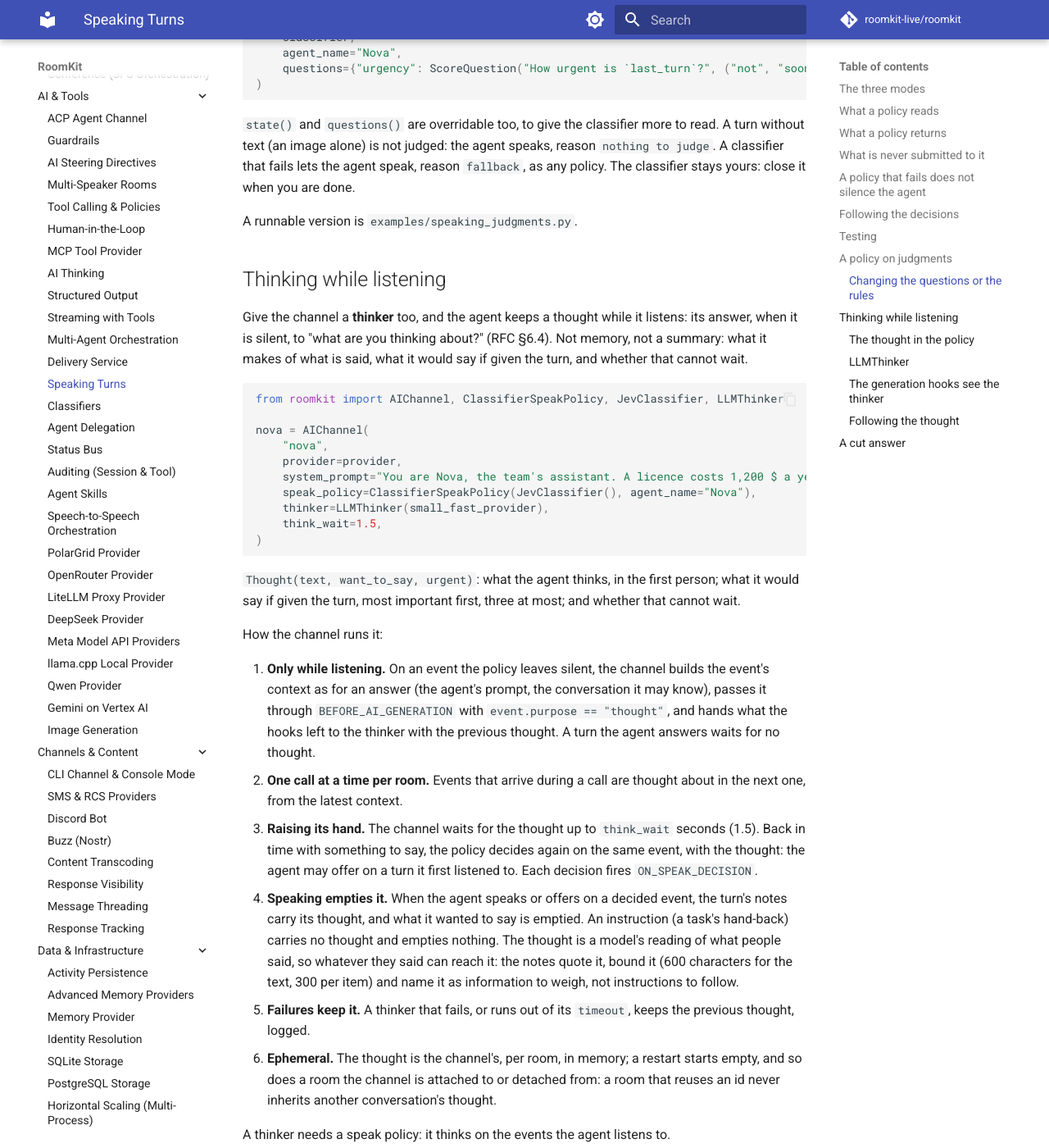
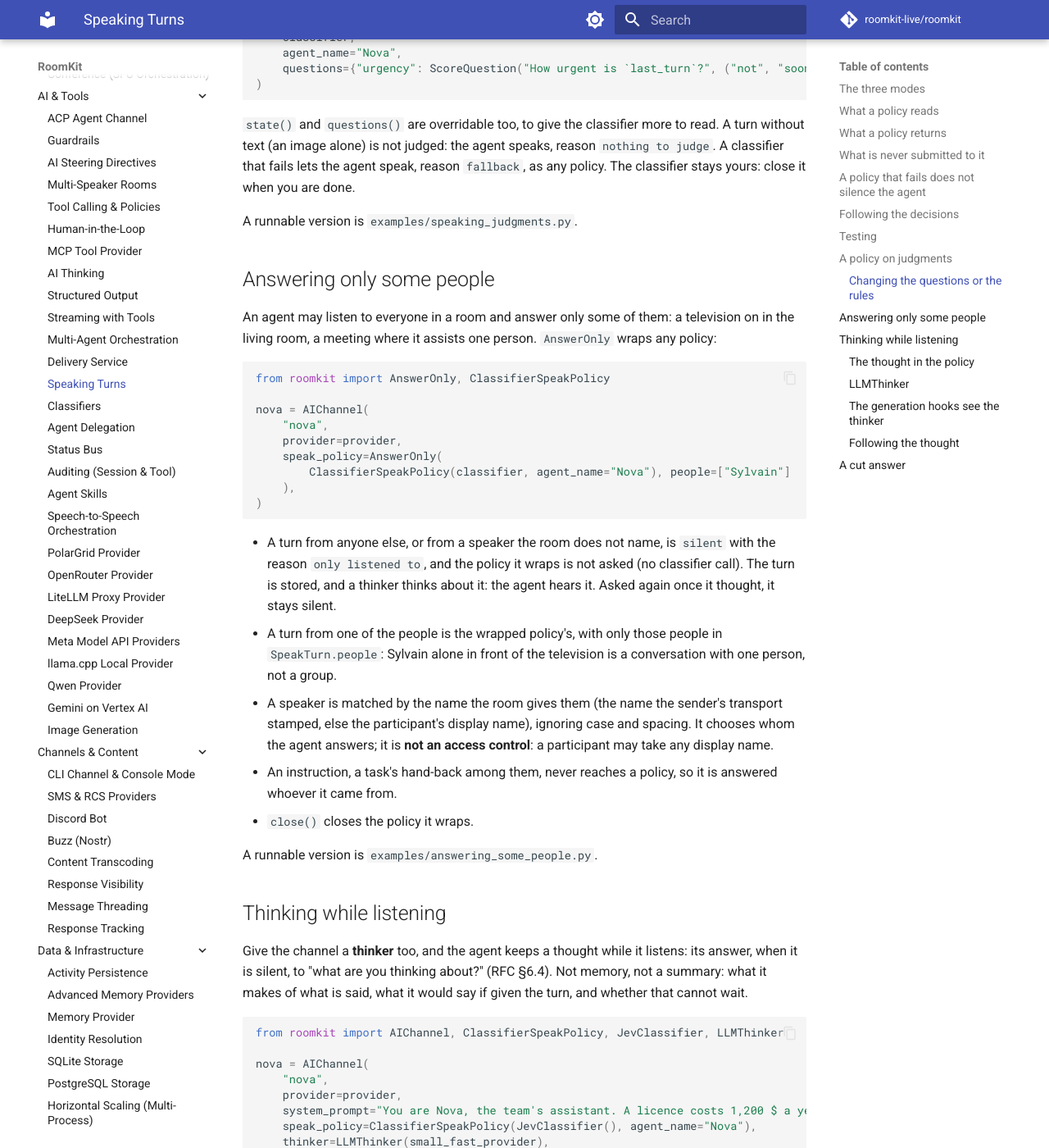
Before and after one commit to roomkit-live/roomkit-docs, an MkDocs documentation site: the page built from docs/guides/speaking-turns.md, in a window 1280 px wide and 1400 px high, scrolled down 4749 px. Shown: the whole window at 82% size. Built offline with MkDocs 1.6.1 and Material for MkDocs 9.7.7, drawn with Linux system fonts in a browser that asks for light colours; comment, search, counter and statistics services are not loaded.

Commit message:
docs(speaking): AnswerOnly, answering only some people (RMK-625)

````diff
--- a/docs/guides/speaking-turns.md
+++ b/docs/guides/speaking-turns.md
@@ -206,6 +206,41 @@ done.
 
 A runnable version is `examples/speaking_judgments.py`.
 
+## Answering only some people
+
+An agent may listen to everyone in a room and answer only some of them: a
+television on in the living room, a meeting where it assists one person.
+`AnswerOnly` wraps any policy:
+
+```python
+from roomkit import AnswerOnly, ClassifierSpeakPolicy
+
+nova = AIChannel(
+    "nova",
+    provider=provider,
+    speak_policy=AnswerOnly(
+        ClassifierSpeakPolicy(classifier, agent_name="Nova"), people=["Sylvain"]
+    ),
+)
+```
+
+- A turn from anyone else, or from a speaker the room does not name, is
+  `silent` with the reason `only listened to`, and the policy it wraps is not
+  asked (no classifier call). The turn is stored, and a thinker thinks about it:
+  the agent hears it. Asked again once it thought, it stays silent.
+- A turn from one of the people is the wrapped policy's, with only those people
+  in `SpeakTurn.people`: Sylvain alone in front of the television is a
+  conversation with one person, not a group.
+- A speaker is matched by the name the room gives them (the name the sender's
+  transport stamped, else the participant's display name), ignoring case and
+  spacing. It chooses whom the agent answers; it is **not an access control**: a
+  participant may take any display name.
+- An instruction, a task's hand-back among them, never reaches a policy, so it
+  is answered whoever it came from.
+- `close()` closes the policy it wraps.
+
+A runnable version is `examples/answering_some_people.py`.
+
 ## Thinking while listening
 
 Give the channel a **thinker** too, and the agent keeps a thought while it
````
Also changed, not shown: docs/api/speaking.md (+2 -0 lines), docs/features.md (+1 -0 lines).
